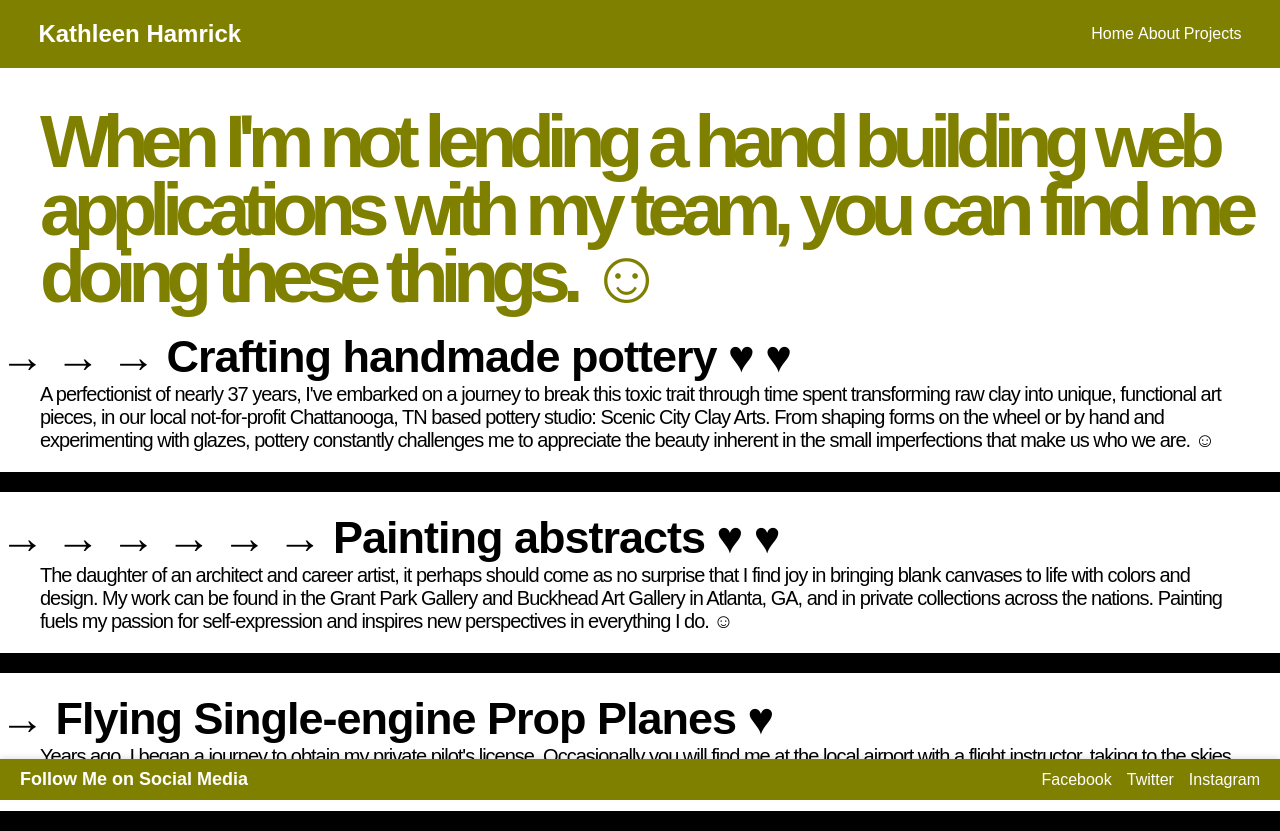
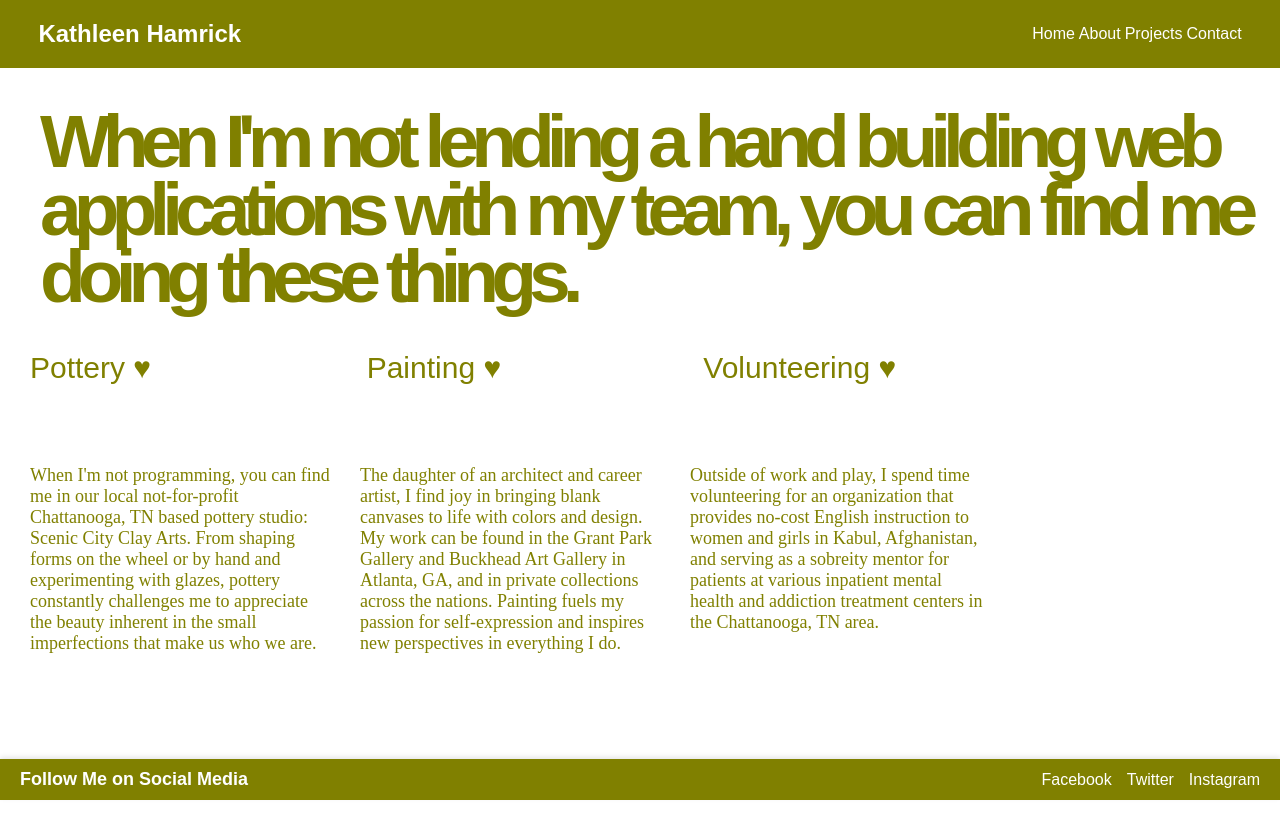
Before and after one commit to kchamrick/module09, a plain HTML site: page html/about.html in a window 1280 px wide. After the commit the page ends 800 px from the top, so only its background shows below. Drawn offline with Linux system fonts and the light colour scheme.

Commit message:
updated CSS and added form

```diff
--- a/html/about.html
+++ b/html/about.html
@@ -14,31 +14,29 @@
           <li><a href="../index.html">Home</a></li>
           <li><a href="./about.html">About</a></li>
           <li><a href="./projects.html">Projects</a></li>
+          <li><a href="./Contact.html">Contact</a></li>
         </ul>
       </nav>
     </header>
     <main class="about-content">
-      <h1 class="extracurricular-blurb">When I'm not lending a hand building web applications with my team, you can find me doing these things. &#9786;</h1>
+      <h1 class="extracurricular-blurb">When I'm not lending a hand building web applications with my team, you can find me doing these things. </h1>
       <section>
-        <h3 class="hobbies">&rarr; &rarr; &rarr; Crafting handmade pottery &hearts; &hearts;</h3>
-        <div class="hobbies-blurb"></div>
-        <p class="descriptor">A perfectionist of nearly 37 years, I've embarked on a journey to break this toxic trait through time spent transforming raw clay into unique, functional art pieces, in our local not-for-profit Chattanooga, TN based pottery studio: Scenic City Clay Arts. From shaping forms on the wheel or by hand and experimenting with glazes, pottery constantly challenges me to appreciate the beauty inherent in the small imperfections that make us who we are. &#9786;</p>
-      </section>
-      <hr style="border:10px solid black;">
-      <section>
-      <h3 class="hobbies"> &rarr; &rarr; &rarr; &rarr; &rarr; &rarr; Painting abstracts &hearts; &hearts;</h3>
-      <div class="hobbies-blurb">
-        <p class="descriptor">The daughter of an architect and career artist, it perhaps should come as no surprise that I find joy in bringing blank canvases to life with colors and design. My work can be found in the Grant Park Gallery and Buckhead Art Gallery in Atlanta, GA, and in private collections across the nations. Painting fuels my passion for self-expression and inspires new perspectives in everything I do. &#9786;</p>
-      </div>
-    </section>
-    <hr style="border:10px solid black;">
-    <section>
-      <h3 class="hobbies"> &rarr; Flying Single-engine Prop Planes &hearts;</h3>
-      <div class="hobbies-blurb">
-        <p class="descriptor">Years ago, I began a journey to obtain my private pilot's license. Occasionally you will find me at the local airport with a flight instructor, taking to the skies. I've had a lifelong interest in one day constructing my own kit plane. But for now, I'm still a student just learning the ropes. &#9786;</p>
-      </div>
-    </section>
-<hr style="border:10px solid black;">
+        <div class="page-container">
+          <div>Pottery &hearts;</div>
+          <div>Painting &hearts;</div>
+          <div>Volunteering &hearts;</div>
+    </div>
+    <div class="images">
+      <div></div>
+      <div></div>
+      <div></div>
+    </div>
+    <div class="row-two">
+          <div>When I'm not programming, you can find me in our local not-for-profit Chattanooga, TN based pottery studio: Scenic City Clay Arts. From shaping forms on the wheel or by hand and experimenting with glazes, pottery constantly challenges me to appreciate the beauty inherent in the small imperfections that make us who we are.
+          </div>
+          <div>The daughter of an architect and career artist, I find joy in bringing blank canvases to life with colors and design. My work can be found in the Grant Park Gallery and Buckhead Art Gallery in Atlanta, GA, and in private collections across the nations. Painting fuels my passion for self-expression and inspires new perspectives in everything I do.</div>
+          <div>Outside of work and play, I spend time volunteering for an organization that provides no-cost English instruction to women and girls in Kabul, Afghanistan, and serving as a sobreity mentor for patients at various inpatient mental health and addiction treatment centers in the Chattanooga, TN area. </div>
+    </div>
     </main>
     <footer class="persistent-footer">
       <h2 class="footer">Follow Me on Social Media</h2>
--- /dev/null
+++ b/playing-around.css
@@ -0,0 +1,66 @@
+.page-container {
+    margin: 0 auto;
+    width: 1000px;
+    display: grid;
+    grid-template-rows: 100px 200px 400px 100px;
+    grid-template-columns: repeat(4, 1fr);
+    grid-gap: 30px;
+  }
+
+  .page-container > * {
+    background-color: green;
+    color: white;
+    font-size: 30px;
+    padding: 30px;
+    font-family: Arial, Helvetica, sans-serif;
+  }
+
+  .header {
+    grid-column: 1 / span 4;
+    background-color: white;
+    color: black;
+    border: 1px solid black;
+    padding: 0;
+    display: flex;
+    justify-content: space-between;
+    align-items: center;
+    /*
+    alternative to above:
+    grid-column: 1 / -1; */
+  }
+
+  /* NOTE!!! as i originally had thought, i did NOT need the extra container - you can apply
+   the flexbox CSS directly to the grid item - that's what i have here. Also, HTML has been edited to match*/
+
+  .header-content {
+    height: 100px;
+    display: flex;
+    justify-content: space-between;
+    align-items: center;
+  }
+
+  .header nav {
+    flex-basis: 30%;
+  }
+
+  .header ul {
+    display: flex;
+    justify-content: space-between;
+    padding: 0;
+  }
+
+  .header ul {
+    list-style: none;
+  }
+  .main {
+    grid-column: 1 / span 3;
+  }
+
+  .footer {
+    grid-column: 1 / -1;
+  }
+
+  .sidebar {
+    grid-column: 4 / -1;
+    grid-row: 2 / span 2;
+  }
--- a/style.css
+++ b/style.css
@@ -149,16 +149,14 @@ h3{
     margin-top: 40px;
 }
 .passion{
-    font-size: 70px;
+    font-size: 30px;
     margin-top: 40px;
     margin-left: 40px;
-    letter-spacing: -1px;
     font-family: Arial, Helvetica, sans-serif;
+    color:olive;
     font-weight: 10;
-    line-height: .9;
-    letter-spacing: -6px;
     margin-bottom:40px;
-    text-align: right;
+    text-align: left;
     margin-right: 40px;
 }
 img{
@@ -220,3 +218,50 @@ img{
     font-size: 18px; /* Adjust font size */
     margin: 0; /* Remove margin */
   }
+  /* CSS Additions 1.2.25 */
+  .page-container > * {
+    background-color: white;
+    color: olive;
+    font-size: 30px;
+    padding: 20px;
+    font-family: Arial, Helvetica, sans-serif;
+  }
+  .page-container {
+    margin: 0 auto;
+    width: 1000px;
+    display: grid;
+    justify-content: center;
+    /*grid-template-rows: 100px 100px 100px 100px; */
+    grid-template-columns: repeat(3, 1fr);
+    margin-left: 10px;
+    margin-right: 10px;
+    grid-gap: 10px;
+  }
+  .row-two {
+    background-color:white;
+    color:olive;
+    padding: 20px;
+    font-size: 18px;
+    width:1000px;
+    display:grid;
+    grid-template-columns: repeat(3, 1fr);
+    margin-left: 10px;
+    margin-right: 10px;
+    grid-gap:30px;
+  }
+  .images {
+    padding:20px;
+    display:grid;
+    grid-template-columns: repeat(3,1fr);
+    grid-gap:30px;
+  }
+/* Contact Page styling */
+.form {
+  font-size:25px;
+  max-width:660px;
+  margin:auto;
+  display: block;
+}
+* {
+  box-sizing: border-box;
+}
```
Also changed, not shown: Playing-around.html (added, +31 -0 lines), html/Contact.html (added, +33 -0 lines), html/Submission_Confirmation.html (added, +11 -0 lines), html/projects.html (+1 -0 lines), index.html (+3 -2 lines), images/cake.webp (added), images/cupcake.webp (added), images/cupcake2.webp (added), images/painting.jpeg (added), images/pexels-photo-5302906 (1).webp (added), images/pexels-photo-5302906.webp (added), images/volunteering.webp (added).
